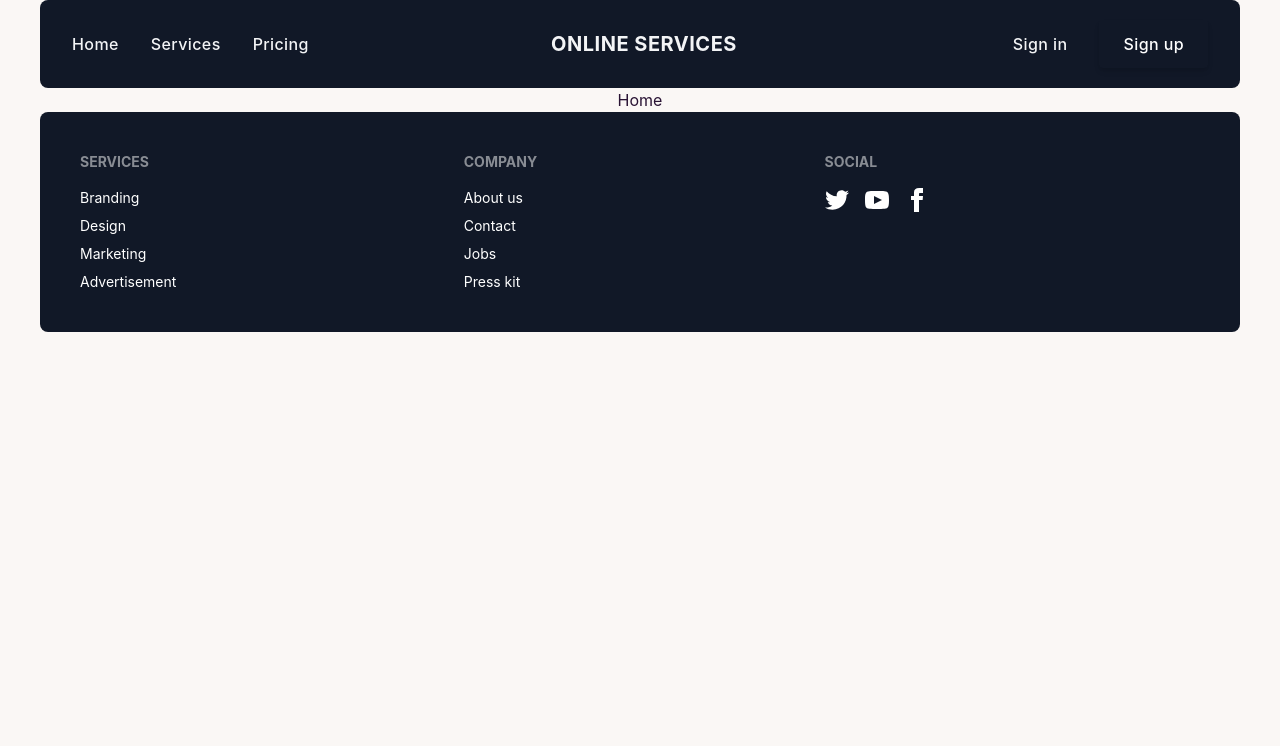
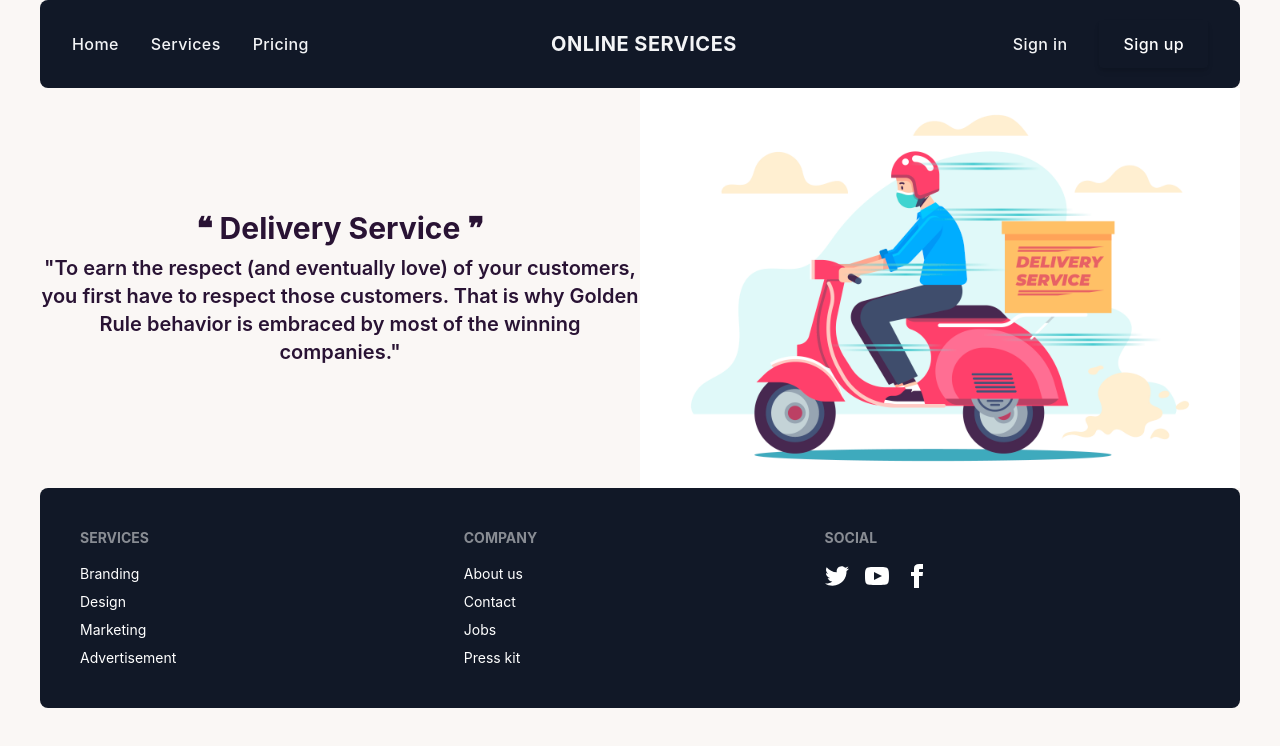
Before and after one commit to RakinulIslam1/Food-service, a React (Create React App) app: page / in a window 1280 px wide. Shown: the top 746 px of the page. Built offline with nearby package versions, Linux system fonts and the light colour scheme.

Commit message:
sec comt

```diff
--- a/src/components/Home/Home.js
+++ b/src/components/Home/Home.js
@@ -1,9 +1,21 @@
 import React from 'react';
+import img from '../Home/3683230.jpg'
+
 
 const Home = () => {
     return (
-      <div>
-        <h2>Home</h2>
+      <div className="grid md:grid-cols-2 items-center">
+        <div>
+          <h2 className="text-3xl font-bold mb-2">❝ Delivery Service ❞</h2>
+          <p className="text-xl font-semibold">
+            "To earn the respect (and eventually love) of your customers, you
+            first have to respect those customers. That is why Golden Rule
+            behavior is embraced by most of the winning companies."
+          </p>
+        </div>
+        <div>
+          <img src={img} alt="" />
+        </div>
       </div>
     );
 };
```
Also changed, not shown: src/components/Home/3683230.jpg (added).
